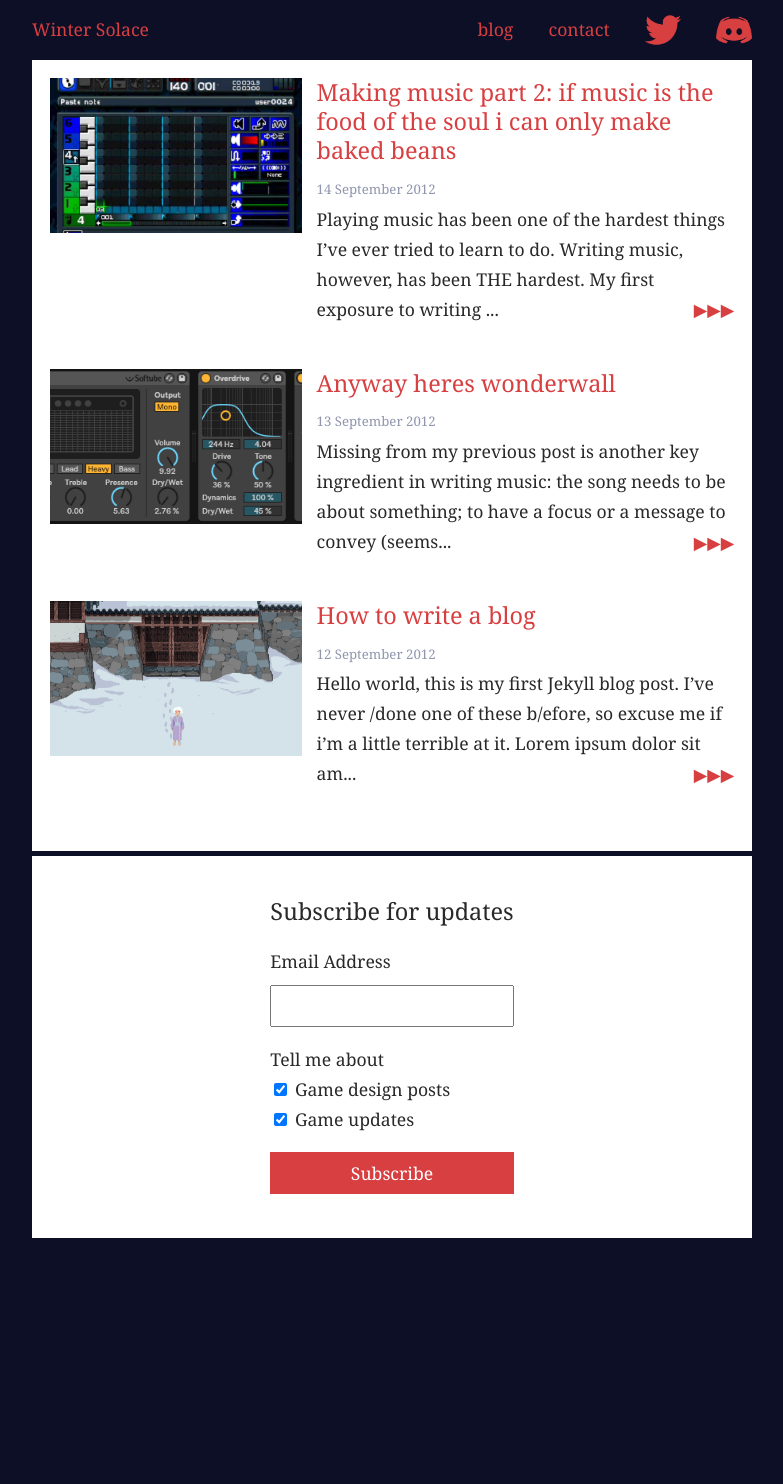
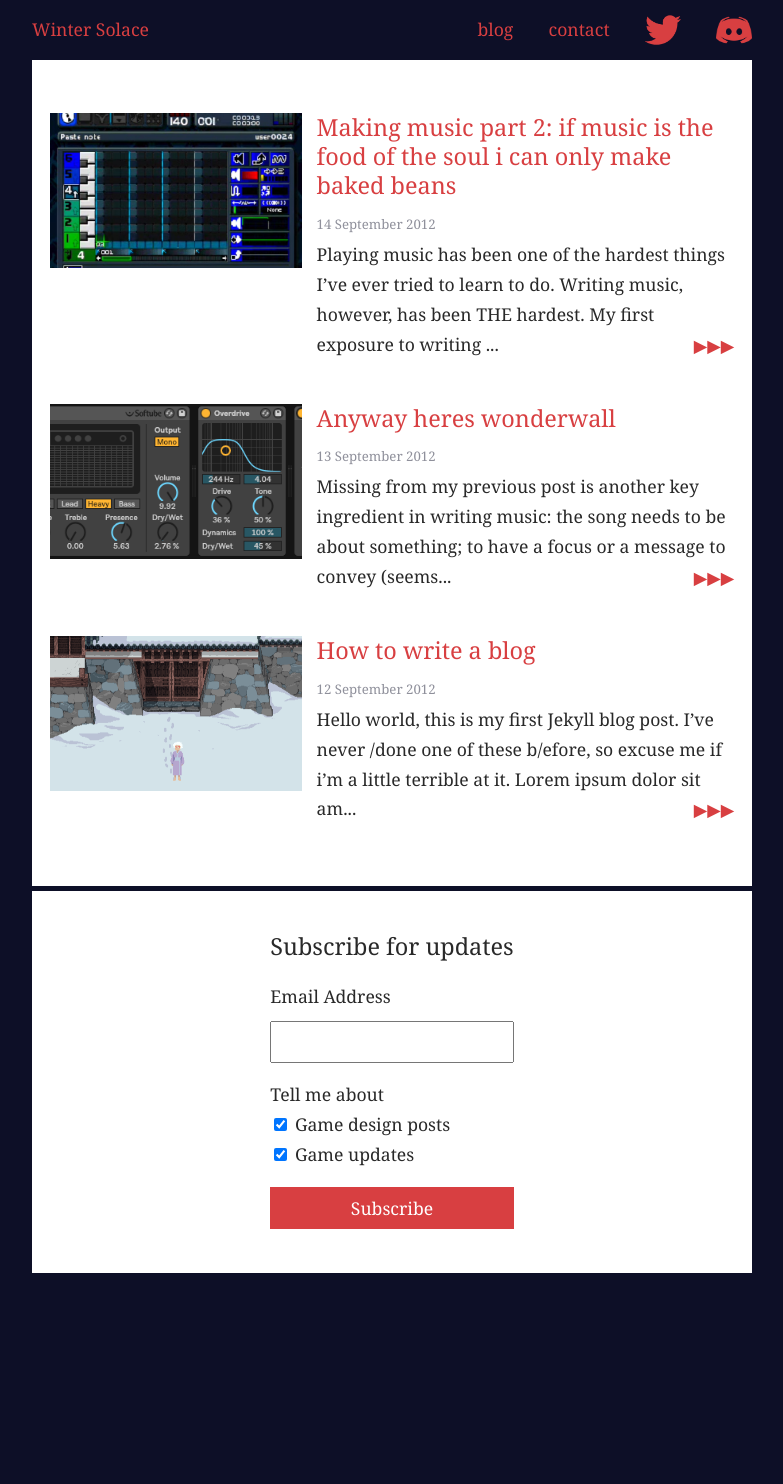
Before and after one commit to BaronBlackmore/Wintercast, a Jekyll site: the page built from blog.html, in a window 1280 px wide. Shown: the whole page, without its empty margins (248-1031 px from the left). Built offline with Jekyll 4.4.1, drawn with Linux system fonts in a browser that asks for light colours; comment, search, counter and statistics services are not loaded; before the commit the page ends 1449 px from its top, so only the background shows below that.

Commit message:
many tiny things

```diff
--- a/_includes/nav.html
+++ b/_includes/nav.html
@@ -1,5 +1,5 @@
 <div id="nav" class="navbar center-col">
-	<div class="flex-left">
+	<div class="flex-left no-mobile">
 		<a href="https://wintersolacegame.com" style="padding-left: 0">Winter Solace</a>
 	</div>
 	<div class="flex-right no-mobile">
--- a/contact.html
+++ b/contact.html
@@ -13,13 +13,11 @@
 
 <div class="center-col">
 	<div class="contact-info">
-		<h5>Contact</h5>
-
+		<img alt="Sam Ballard Image" src="/images/sam-profile.png">
 		<p>Hello, I am sam, a one person with many ambitions</p>
-		<img alt="Sam Ballard Image" src="/images/sam-profile.png">
 
 		<p><a href="mailto:sam@wintersolacegame.com">sam@wintersolacegame.com</a></p>
-		<p><a href="https://twitter.com/BaronBlackmore"><img alt="twitter logo" style="height: 60px" src="/images/twitter-logo.png"></a></p>
+		<p><a href="https://twitter.com/BaronBlackmore" style="display: flex; align-items: center; padding: 0"><img alt="twitter logo" style="height: 36px" src="/images/twitter-logo.png"> @BaronBlackmore</a></p>
 
 	</div>
 </div>
--- a/css/main.css
+++ b/css/main.css
@@ -116,7 +116,7 @@
 
 small, .text_small {
 	font-size: 0.75em;
-	color: #8f96ae;
+	color: #8f909b;
 }
 
 a{
@@ -124,8 +124,16 @@
 	text-decoration: none;
 }
 
+a:hover{
+	opacity: 70%;
+}
+
 a:visited{
 	color: #d83f41;
+}
+
+img{
+	max-width: 100vw;
 }
 
 #whole-page{
@@ -360,7 +368,7 @@
 }
 
 .post-list{
-	padding-bottom: 2em;
+	padding: 2em 0;
 }
 
 .post-list li{
@@ -596,12 +604,10 @@
 
 	.snow{
 		height: 450px;
-		top: 40px;
 	}
 
 	.hero-front{
 		height: 450px;
-		top:40px;
 	}
 
 	.hero-front-image{
@@ -613,7 +619,7 @@
 	}
 
 	.frontpage-content{
-		margin-top:400px;
+		margin-top:350px;
 	}
 
 
--- a/index.html
+++ b/index.html
@@ -48,7 +48,7 @@
 
 	{% include mailchimp-signup.html %}
 
- 	<h5>I'm currently looking for publisher support, so if you’re interested, or just want to shoot me a question, reach out at sam@wintersolacegame.com</h5>
+ 	<h5>I'm currently looking for publisher support, so if you’re interested, or just want to shoot me a question, reach out at <a href="mailto:sam@wintersolacegame.com">sam@wintersolacegame.com</a></h5>
  	<img alt="cliffhanger-y image" src="/images/social.png">
 
  	<p style="text-align: center; margin-top: 60px;"><a href="#nav">Back to top</a></p>
```
Also changed, not shown: images/hero-front.png.
